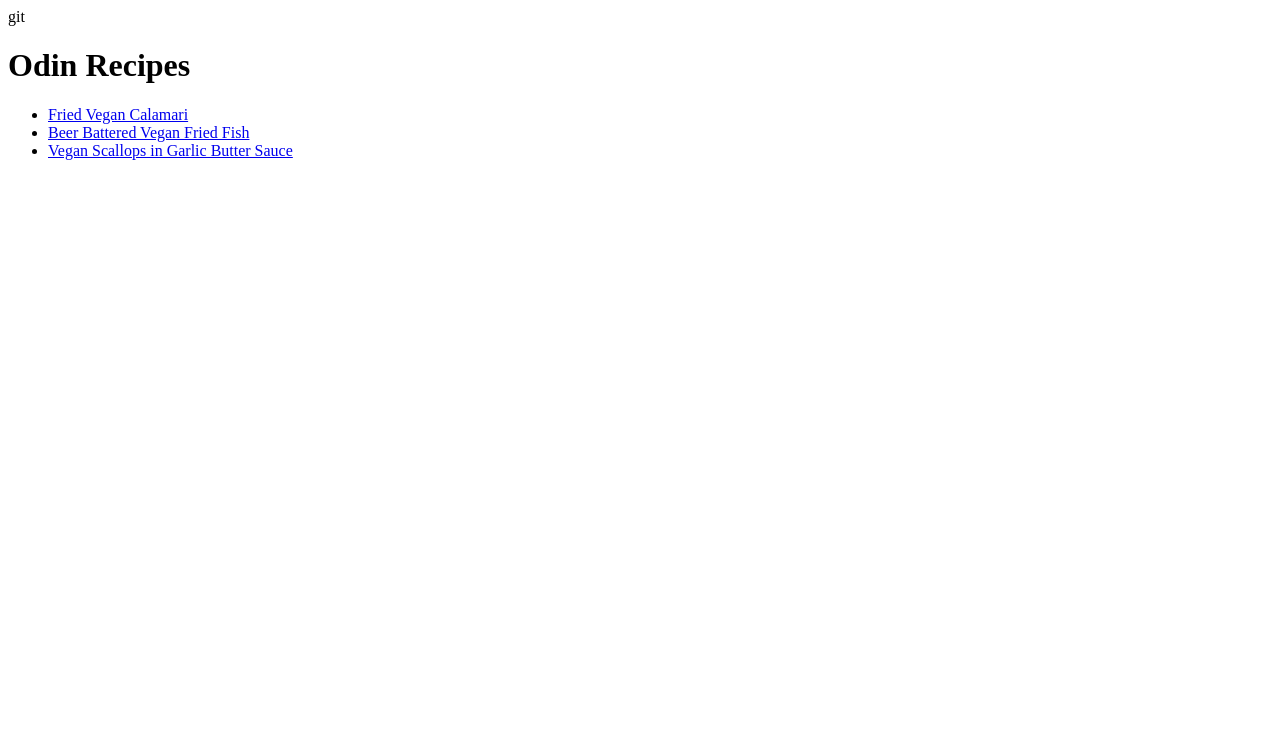
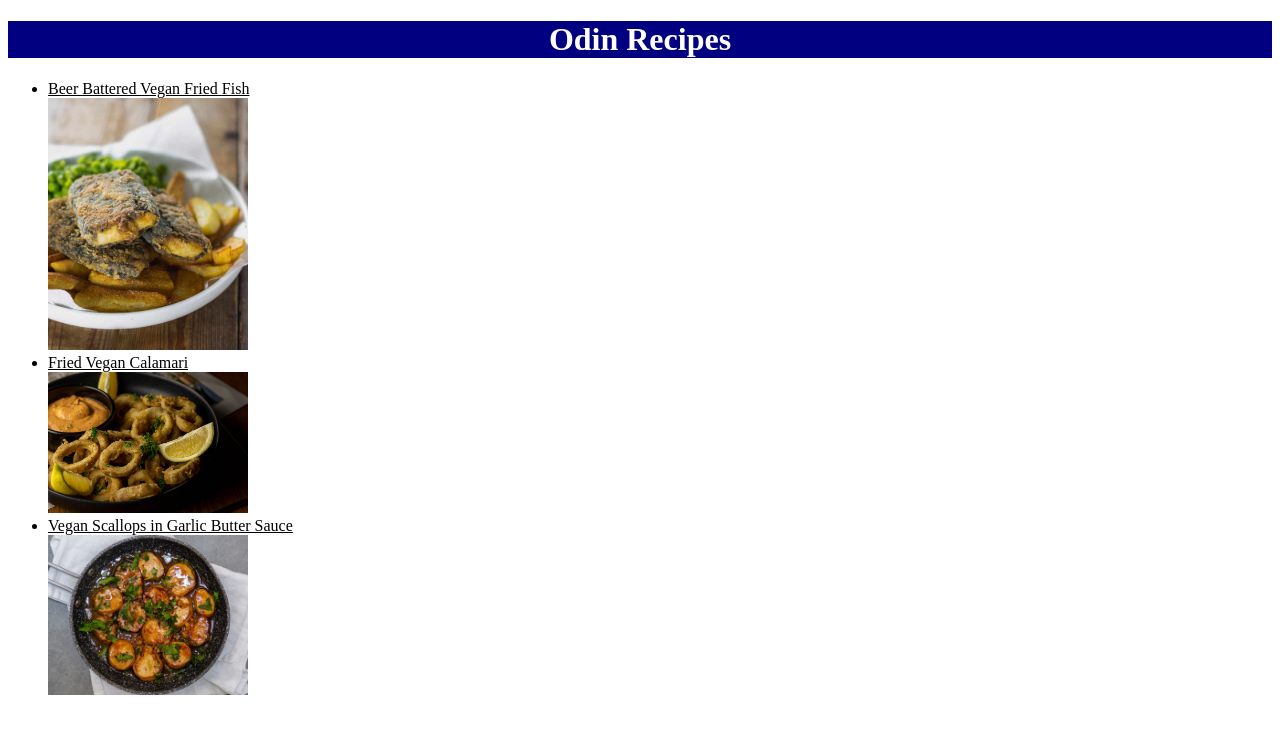
Before and after one commit to sueforest/odin-recipes, a plain HTML site: page index.html in a window 1280 px wide. Drawn offline with Linux system fonts and the light colour scheme.

Commit message:
new page

```diff
--- a/index.html
+++ b/index.html
@@ -1,20 +1,23 @@
-git<!DOCTYPE html>
+<!DOCTYPE html>
 <html lang="en">
 <head>
     <meta charset="UTF-8">
     <meta http-equiv="X-UA-Compatible" content="IE=edge">
     <meta name="viewport" content="width=device-width, initial-scale=1.0">
     <title>Document</title>
-</head>
+    <link rel="stylesheet" href="style.css">
 <body>
     <h1>
         Odin Recipes
     </h1>
 
-    <ul>
-    <li><a href="recipes/veganfish.html">Fried Vegan Calamari</a></li>
-    <li><a href="recipes/vegancalamari.html">Beer Battered Vegan Fried Fish</a></li>
-    <li><a href="recipes/veganscallops.html">Vegan Scallops in Garlic Butter Sauce</a></li>
+    <ul id="landlist">
+    <li><a href="recipe/veganfish.html">Beer Battered Vegan Fried Fish</a></li>
+        <img class="icon" src="images/fish.jpg" alt="image of vegan fish">
+    <li><a href="recipe/vegancalamari.html">Fried Vegan Calamari</a></li>
+        <img class="icon" src="images/calamari.jpg" alt="image of vegan calamari">
+    <li><a href="recipe/veganscallops.html">Vegan Scallops in Garlic Butter Sauce</a></li>
+      <img class="icon" src="images/scallops.jpg" alt="image of vegan scallops">
     </ul>
 </body>
 </html>
--- /dev/null
+++ b/style.css
@@ -0,0 +1,43 @@
+
+/*landing page*/
+.icon {
+    width: 200px;
+    height: auto;
+
+}
+
+a:link {
+    color: black;
+}
+a:visited
+{
+    color: blue;
+}
+a:hover {
+    color: grey;
+}
+a:active {
+    color: red
+}
+
+/*recipe page*/
+
+.topphoto {
+    width: 500px;
+    height: auto;
+}
+
+
+h1 {
+    background-color: navy;
+    text-align: center;
+    color: white
+}
+
+ul {
+    font-style: italic;
+}
+
+#landlist {
+    font-style: normal;
+}
```
Also changed, not shown: recipe/vegancalamari.html (renamed from recipes/vegancalamari.html, +2 -1 lines), recipe/veganfish.html (renamed from recipes/veganfish.html, +3 -2 lines), recipe/veganscallops.html (renamed from recipes/veganscallops.html, +2 -1 lines).
